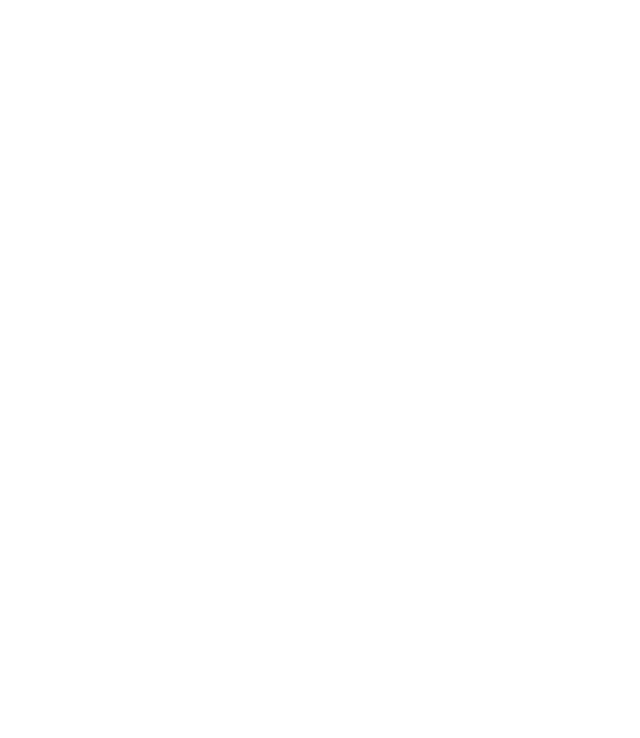
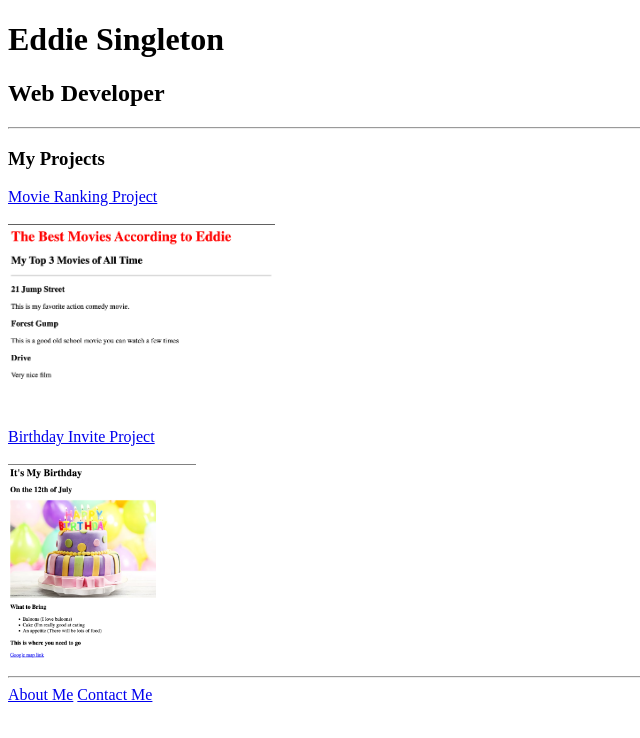
Before and after one commit to eddiesingleton/html.portfolio, a plain HTML site: page index.html in a window 1280 px wide. Shown: the whole page, without its empty margins (0-640 px from the left). Drawn offline with Linux system fonts and the light colour scheme.

Commit message:
Update index.html
Putting the code back into the index

```diff
--- a/index.html
+++ b/index.html
@@ -1,15 +1,27 @@
-<!-- TODO 1: Create the HTML Boilerplate -->
+<!DOCTYPE html>
+<html lang="en">
+<head>
+    <meta charset="UTF-8">
+    <meta name="viewport" content="width=device-width, initial-scale=1.0">
+    <title>My Portfolio</title>
+</head>
+<body>
+    <h1>Eddie Singleton</h1>
+    <h2>Web Developer</h2>
+    <hr>
+<h3> My Projects </h3>
+    <a href="./public/movie-ranking.html">Movie Ranking Project</a>
+    <br>
+    <br>
+    <a><img src="./assets/images/Movie Ranking.png" height=200 alt="screenshot"></a>
+    <br>
+    <a href="./public/birthday-invite.html"> Birthday Invite Project</a>
+    <br>
+    <br>
+    <a><img src="./assets/images/Birthday Invite.png" height=200 alt="screenshot"></a>
+    <hr>
+    <a href="./public/about.html"> About Me</a>
+    <a href="./public/contact.html">Contact Me</a>
+</body>
 
-<!-- TODO 2: Add Your previous projects' HTML into the public folder -->
-
-<!-- TODO 3: Take screenshots of your project previews and add the images to the images folder -->
-
-<!-- TODO 4: Add titles/subtitles etc. -->
-
-<!-- TODO 5: Add a link to the project pages -->
-
-<!-- TODO 6: Add images to show the project previews
-HINT for TODO 6: You can use the height attribute set to 200 to make the image smaller:
-https://developer.mozilla.org/en-US/docs/Web/HTML/Element/img#attr-height -->
-
-<!-- TODO 7: Add the Contact Me and About Me page links -->
+</html>
```
